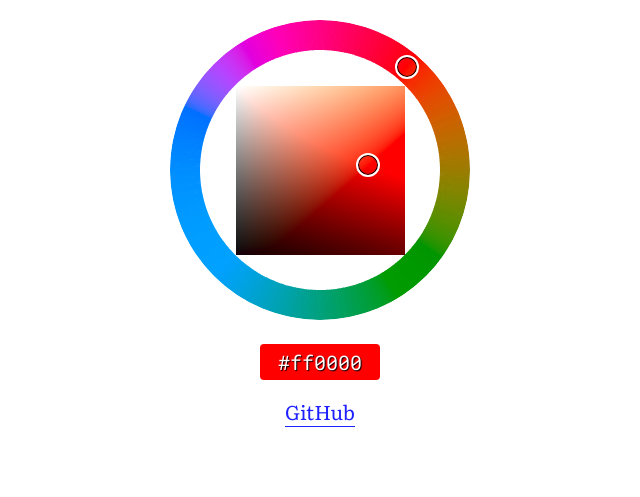
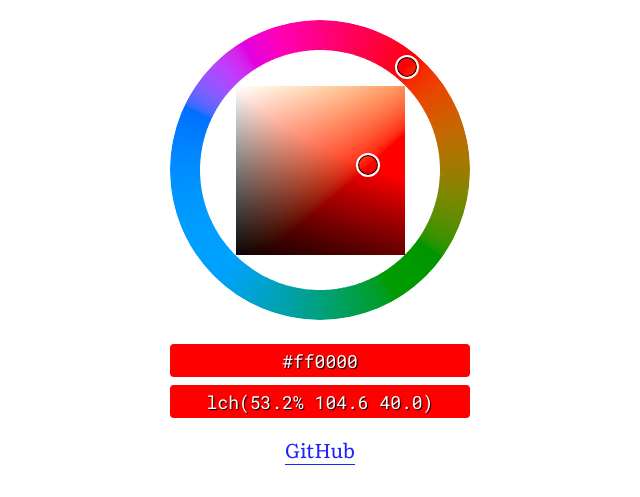
Before and after one commit to luncheon/lch-color-wheel, a website: page index.html in a window 1280 px wide. Shown: the part 105-602 px from the top of the page, without its empty margins (320-960 px from the left). Drawn offline with Linux system fonts and the light colour scheme; a web font is replaced by a local one.

Commit message:
update demo

```diff
--- a/index.html
+++ b/index.html
@@ -38,29 +38,29 @@
         }
       }
       input {
+        font-family: 'Roboto Mono', monospace;
+        font-size: 1.125rem;
+        line-height: 1;
+        padding: .25em;
         border: none;
-        font-family: 'Roboto Mono', monospace;
-        font-size: inherit;
-        line-height: 1;
-        width: 6em;
-        padding: .25em;
         border-radius: 4px;
         text-align: center;
         color: white;
         text-shadow: 1px 1px 1px black;
+        width: 300px;
+        margin-bottom: 8px;
       }
     </style>
   </head>
-  <body style="margin: 16px 0; text-align: center;">
+  <body style="margin: 16px 0; display: flex; flex-direction: column; align-items: center;">
     <h1>
       <strong>LCh</strong> Color Wheel
     </h1>
     <p>Compare to a <a href="https://luncheon.github.io/reinvented-color-wheel/">HSV Color Wheel</a></p>
     <div id="color-wheel-container" style="line-height: 0; margin: 24px 0;"></div>
     <input id="hex">
-    <aside style="margin: 16px 0;">
-      <a href="https://github.com/luncheon/lch-color-wheel">GitHub</a>
-    </aside>
+    <input id="lch">
+    <a href="https://github.com/luncheon/lch-color-wheel" style="margin: 8px 0;">GitHub</a>
     <script src="index.iife.js"></script>
     <script>
       {
@@ -70,21 +70,46 @@
         const rgb2hex = function (rgb) {
           return '#' + pad(rgb[0].toString(16)) + pad(rgb[1].toString(16)) + pad(rgb[2].toString(16))
         }
+        const lchElement = document.getElementById('lch')
+        const hexElement = document.getElementById('hex')
         const update = function (wheel) {
+          lchElement.value = 'lch(' + wheel.lch[0].toFixed(1) + '% ' + wheel.lch[1].toFixed(1) + ' ' + wheel.lch[2].toFixed(1) + ')'
           const hex = rgb2hex(wheel.rgb)
-          const hexElement = document.getElementById('hex')
           hexElement.value = hex
-          hexElement.style.background = hex
+          lchElement.style.background = hexElement.style.background = hex
           document.getElementsByTagName('h1')[0].style.color = hex
         }
-        window.lchColorWheel = new LchColorWheel({
+        window.colorWheel = new LchColorWheel({
           appendTo: document.getElementById('color-wheel-container'),
           wheelDiameter: 300,
           wheelThickness: 30,
           handleDiameter: 24,
           onChange: update
         })
-        update(lchColorWheel)
+        update(colorWheel)
+        hexElement.addEventListener('input', function () {
+          const s = this.value.replace(/^#/, '')
+          if (s.length === 6) {
+            const r = parseInt(s.slice(0, 2), 16)
+            const g = parseInt(s.slice(2, 4), 16)
+            const b = parseInt(s.slice(4, 6), 16)
+            if (!isNaN(r) && !isNaN(g) && !isNaN(b)) {
+              colorWheel.rgb = [r, g, b]
+            }
+          }
+        })
+        lchElement.addEventListener('input', function () {
+          const match = this.value.match(/lch\( *(\d+(?:\.\d*)?)% +(\d+(?:\.\d*)?) +(\d+(?:\.\d*)?) *\)/)
+          console.log(match)
+          if (match) {
+            const l = +match[1]
+            const c = +match[2]
+            const h = +match[3]
+            if (!isNaN(l) && !isNaN(c) && !isNaN(h)) {
+              colorWheel.lch = [l, c, h]
+            }
+          }
+        })
       }
     </script>
   </body>
```
